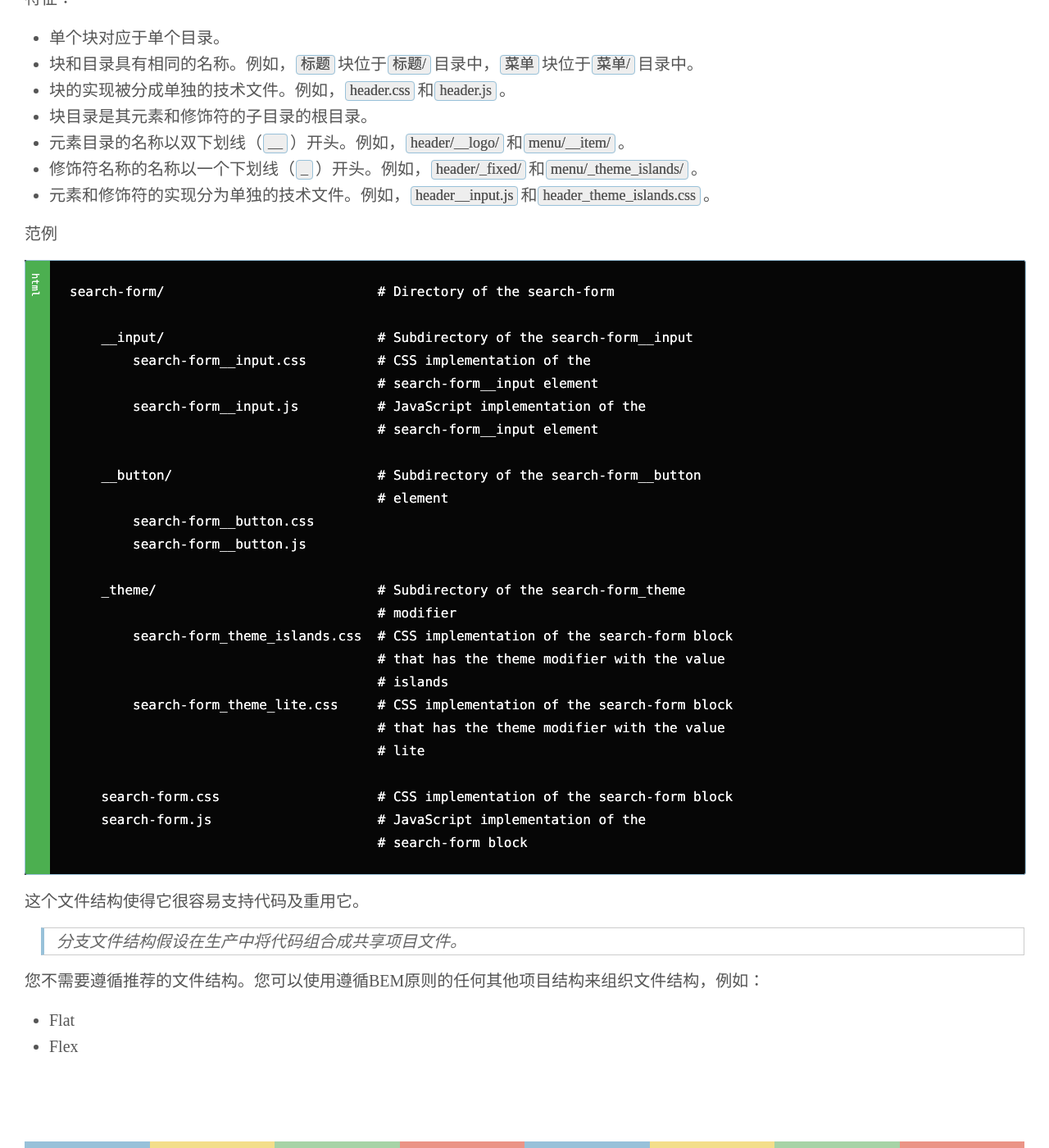
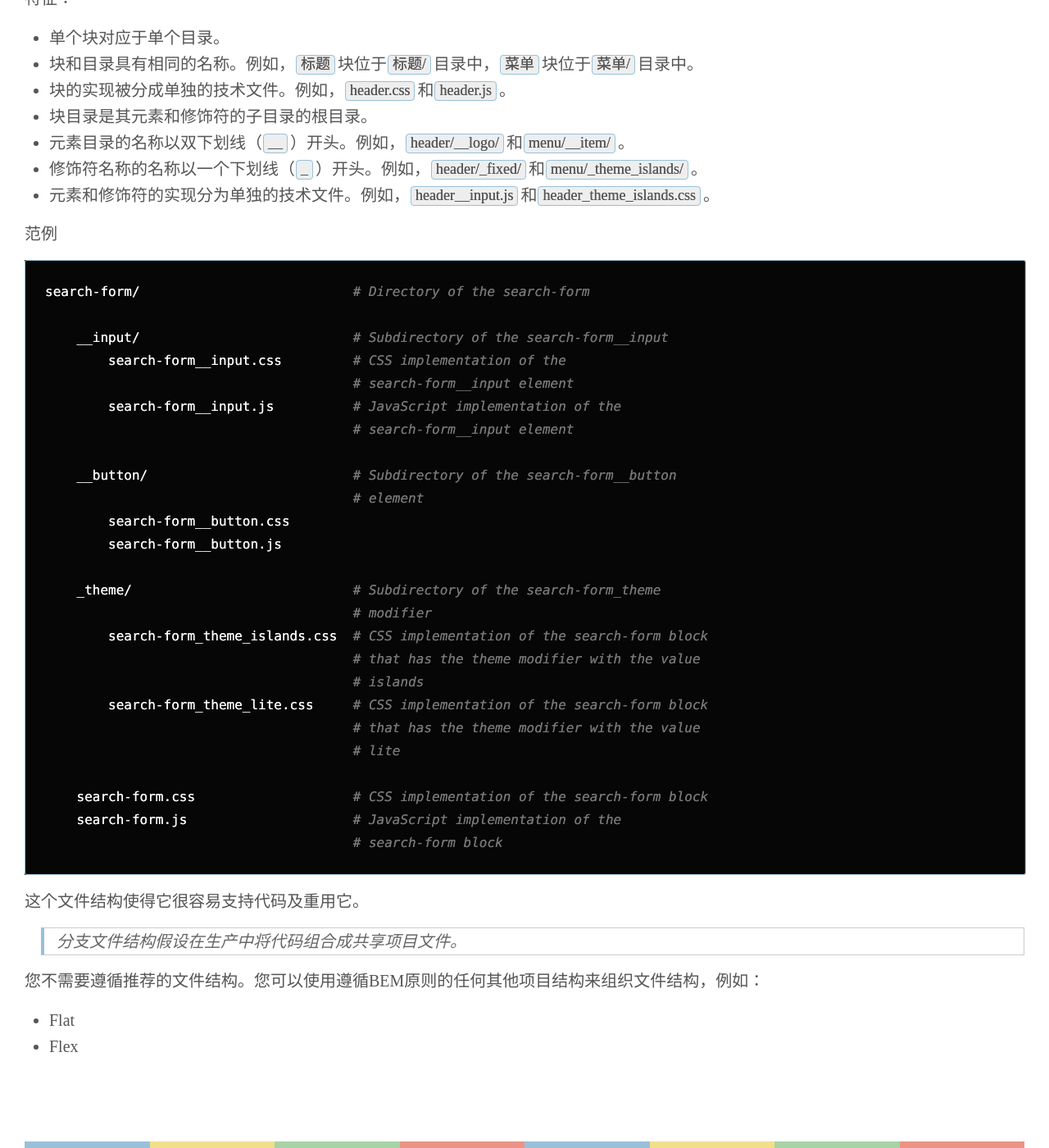
Before and after one commit to YYvanYang/yyvanyang.github.io, a Jekyll site: the page built from _posts/2017-07-15-bem-quick-start.md, in a window 1280 px wide and 1400 px high, scrolled down 9552 px. Shown: the whole window at 82% size. Built offline with Jekyll 4.4.1, drawn with Linux system fonts in a browser that asks for light colours; some web fonts are replaced; our own code applies the rules of GitHub Pages for plain Markdown files; comment, search, counter and statistics services are not loaded.

Commit message:
update file code

````diff
--- a/_posts/2017-07-15-bem-quick-start.md
+++ b/_posts/2017-07-15-bem-quick-start.md
@@ -308,7 +308,7 @@ BEM方法中采用的组件方法也适用于文件结构中的项目。块，
 * 元素和修饰符的实现分为单独的技术文件。例如，`header__input.js`和`header_theme_islands.css`。
 
 范例
-```html
+```bash
 search-form/                           # Directory of the search-form
 
     __input/                           # Subdirectory of the search-form__input
````
